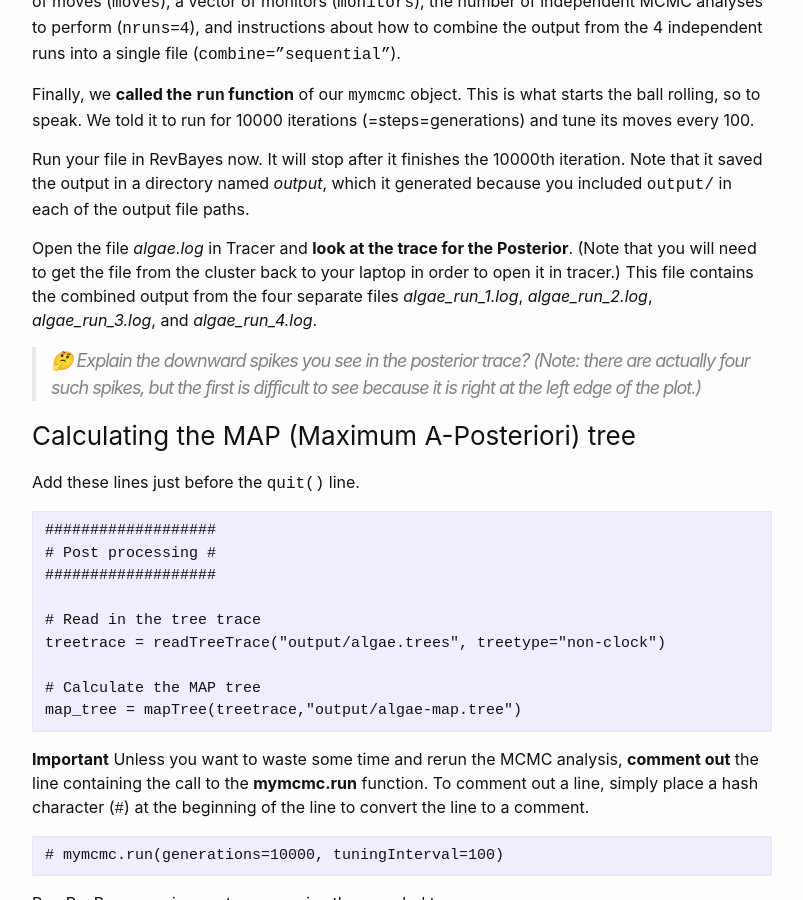
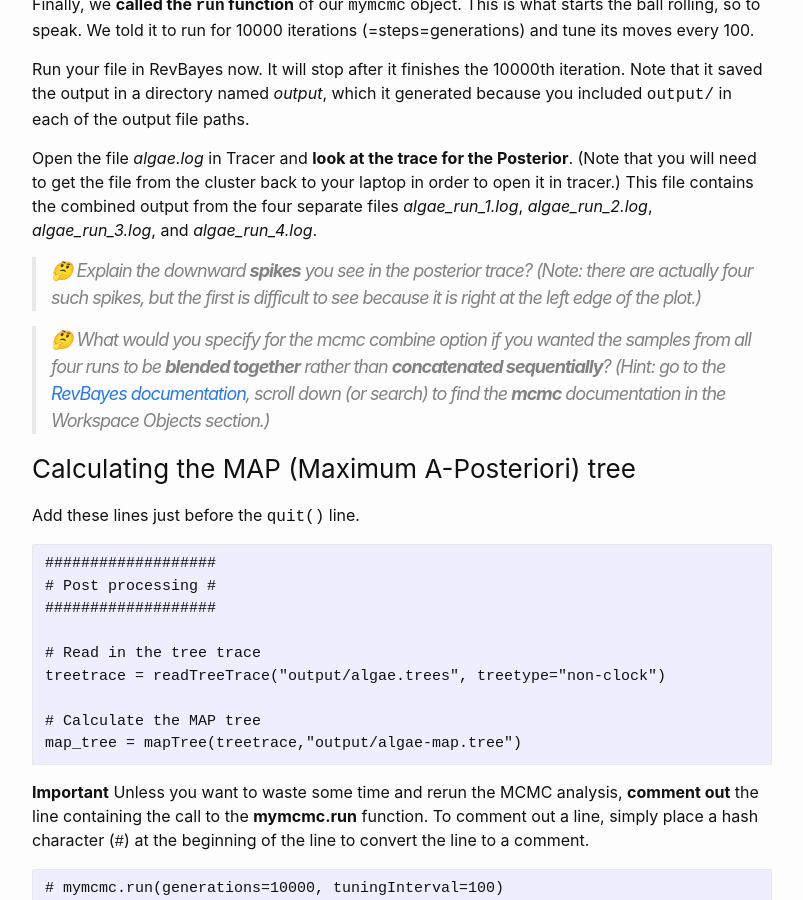
Before and after one commit to plewis/plewis.github.io, a Jekyll site: the page built from phylogenetics/revbayes.md, in a window 1280 px wide and 900 px high, scrolled down 7359 px. Shown: the whole window, without its empty margins (238-1041 px from the left). Built offline with Jekyll 4.4.1, drawn with Linux system fonts in a browser that asks for light colours; emoji names are drawn with the system emoji font; some of the changed text lies outside the part shown.

```diff
--- a/phylogenetics/revbayes.md
+++ b/phylogenetics/revbayes.md
@@ -201,10 +201,6 @@ An equal sign (<tt>=</tt>) is used for assignments that do not fall into any of
 
 A directed, acyclic graph (DAG) can be used to portray a statistical model. Add these lines to your RevBayes script (again, just above <tt>quit()</tt>) and run it again.
 
-    #########################
-    # Create and plot model #
-    #########################
-
     # Create model
     mymodel = model(psi)
 
@@ -248,7 +244,7 @@ There are 3 deterministic nodes in the graph.
 
 <tt>dnPhyloCTMC</tt> is a probability distribution (hence the tilde used in the assignment) for the data conditional on the model. The <tt>clamp</tt> function assigns data to each leaf in the tree. Remember that the variable <tt>data</tt> was created in the first non-comment line of our script from the contents of the _algaemb.nex_ file.
 
-**Important** Make sure that the <tt>mymodel = model(psi)</tt> and the <tt>mymodel.graph(...)</tt> lines come last (right before <tt>quit()</tt>), otherwise <tt>mymodel</tt> will not include the likelihood and your MCMC analysis will just explore the prior. In other words, add the <tt>PhyloCTMC</tt> section before the <tt>create and plot model</tt> section in your jc.Rev script.
+**Important** Make sure that the <tt>mymodel = model(psi)</tt> and the <tt>mymodel.graph(...)</tt> lines come last (right before <tt>quit()</tt>), otherwise <tt>mymodel</tt> will not include the likelihood and your MCMC analysis will just explore the prior. In other words, add the <tt>PhyloCTMC</tt> section before the <tt>create and plot model</tt> section in your _jc.Rev_ script.
 
 Run RevBayes again to create an updated _mymodel.dot_ file.
 
@@ -280,10 +276,16 @@ Run your file in RevBayes now. It will stop after it finishes the 10000th iterat
 
 Open the file _algae.log_ in Tracer and **look at the trace for the Posterior**. (Note that you will need to get the file from the cluster back to your laptop in order to open it in tracer.) This file contains the combined output from the four separate files _algae_run_1.log_, _algae_run_2.log_, _algae_run_3.log_, and _algae_run_4.log_.
 
-> :thinking: Explain the downward spikes you see in the posterior trace? (Note: there are actually four such spikes, but the first is difficult to see because it is right at the left edge of the plot.)
+> :thinking: Explain the downward **spikes** you see in the posterior trace? (Note: there are actually four such spikes, but the first is difficult to see because it is right at the left edge of the plot.)
 
 {% comment %}
 This trace combines the four separate runs, each of which began with a random tree topology and edge lengths. Thus, each run starts from a really low point on the posterior surface but quickly climb up to the same place. Those spikes thus represent the points at which each run begins.
+{% endcomment %}
+
+> :thinking: What would you specify for the mcmc combine option if you wanted the samples from all four runs to be **blended together** rather than **concatenated sequentially**? (Hint: go to the [RevBayes documentation](https://revbayes.github.io/documentation/), scroll down (or search) to find the **mcmc** documentation in the Workspace Objects section.)
+
+{% comment %}
+combine=mixed
 {% endcomment %}
 
 ### Calculating the MAP (Maximum A-Posteriori) tree
```
Also changed, not shown: phylogenetics/phylogenetics2022.md (+4 -2 lines), 1 other file.
